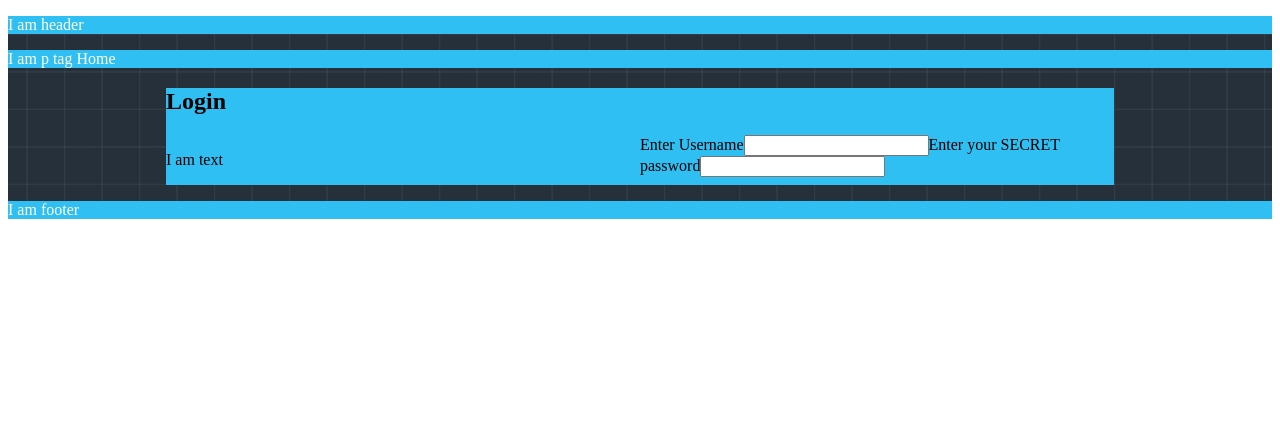
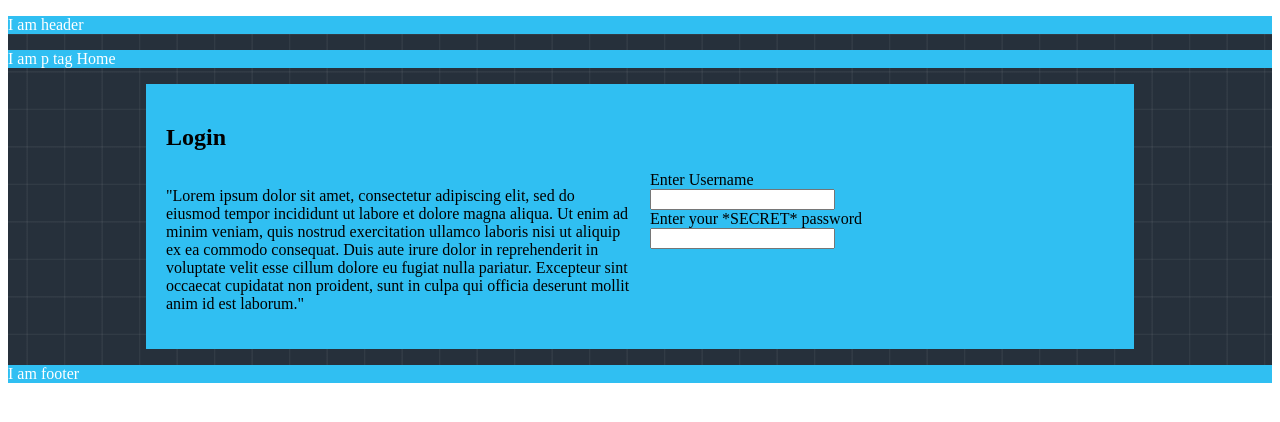
Before and after one commit to CD-Mackay/Foto-Album, a React app: page / in a window 1280 px wide. Shown: the top 422 px of the page. Built offline with nearby package versions, Linux system fonts and the light colour scheme.

Commit message:
style layout

```diff
--- a/src/components/templates/Logsign/LogSign.js
+++ b/src/components/templates/Logsign/LogSign.js
@@ -10,14 +10,18 @@
       <h2>Login</h2>
       <div className="login-form">
         <div className="text-wrapper">
-          <p>I am text</p>
+          <p>"Lorem ipsum dolor sit amet, consectetur adipiscing elit, sed do eiusmod tempor incididunt ut labore et dolore magna aliqua. Ut enim ad minim veniam, quis nostrud exercitation ullamco laboris nisi ut aliquip ex ea commodo consequat. Duis aute irure dolor in reprehenderit in voluptate velit esse cillum dolore eu fugiat nulla pariatur. Excepteur sint occaecat cupidatat non proident, sunt in culpa qui officia deserunt mollit anim id est laborum."</p>
         </div>
         <div className="form-wrapper">
           <form>
             <Label message={"Enter Username"} labelFor={"username"} />
+            <br/>
             <InputField name={"username"} type={"text"} />
-            <Label message={"Enter your SECRET password"} labelForm={"password"} />
+            <br/>
+            <Label message={"Enter your *SECRET* password"} labelForm={"password"} />
+            <br/>
             <InputField name={"password"} type={"password"} />
+            <br/>
           </form>
         </div>
       </div>
--- a/src/components/templates/Logsign/StyledLogSign.js
+++ b/src/components/templates/Logsign/StyledLogSign.js
@@ -18,10 +18,12 @@
    width: 75%;
    margin: 0 auto;
    height: auto;
+   padding: 20px;
    .login-form {
      display: grid;
      grid-template-columns: 1fr 1fr;
-   }
+     column-gap: 20px;
+   };
    `
 
 export default StyledLogSign;
```
